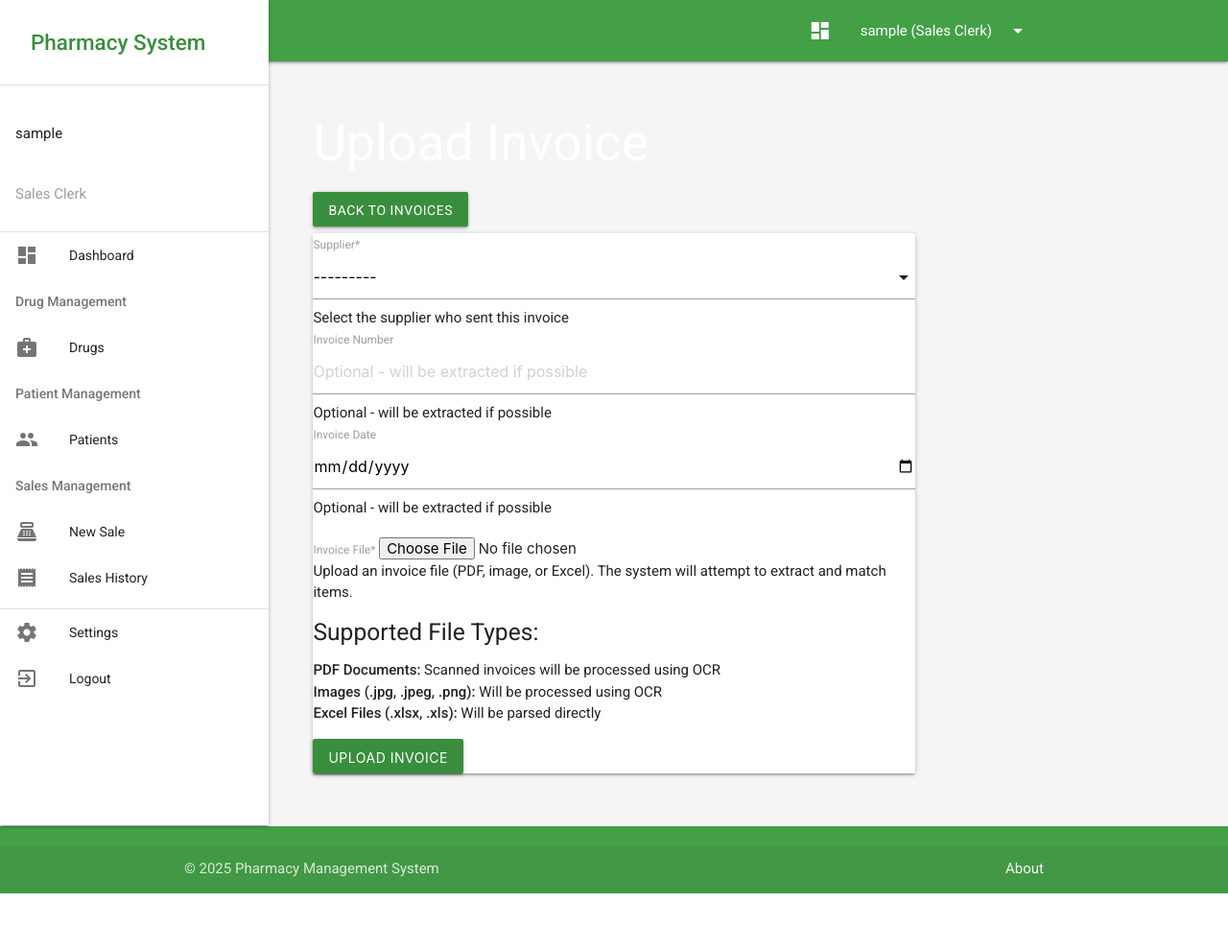
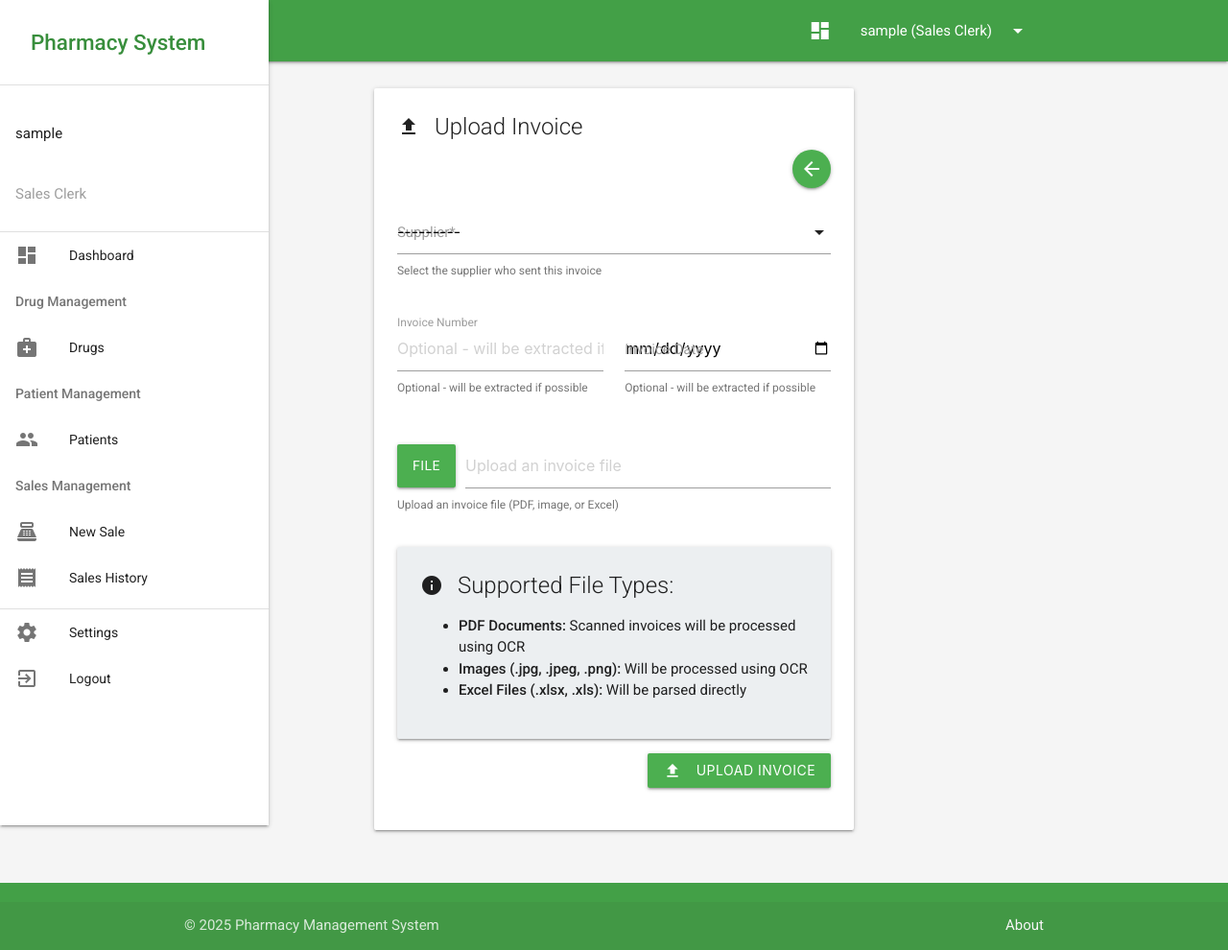
Before and after one commit to PMS12343/take-it, a Django app: page /invoices/upload/ in a window 1280 px wide. Shown: the whole page at 96% size. Before the commit the page ends 931 px from the top, so only its background shows below. Run offline with Django 4.2, Linux system fonts and the light colour scheme; the visitor is signed in with stand-in values (Sample User, id 1); data that the repository does not hold is empty; some libraries are stand-ins or nearby versions.

Commit message:
Update invoice and supplier views to use Materialize CSS framework.
Replit-Commit-Author: Agent
Replit-Commit-Session-Id: 3c2daeb6-2392-4764-a541-5070dff4f0ef
Replit-Commit-Screenshot-Url: https://storage.googleapis.com/screenshot-production-us-central1/b4720288-42d9-40bf-9e3c-cc01f7cd26bd/87933b02-8a53-4089-a58d-591f4f31a174.jpg

```diff
--- a/pharmacy_app/templates/invoices/upload.html
+++ b/pharmacy_app/templates/invoices/upload.html
@@ -3,75 +3,89 @@
 {% block title %}Upload Invoice | Pharmacy Management System{% endblock %}
 
 {% block content %}
-<div class="container mt-4">
-    <div class="d-flex justify-content-between align-items-center mb-4">
-        <h2 class="text-primary"><i class="fas fa-file-upload"></i> Upload Invoice</h2>
-        <a href="{% url 'invoice_list' %}" class="btn btn-secondary">
-            <i class="fas fa-arrow-left"></i> Back to Invoices
+<div class="container">
+    <div class="row">
+        <div class="col s12 m10 offset-m1">
+            <div class="card">
+                <div class="card-content">
+                    <span class="card-title">
+                        <i class="material-icons left">file_upload</i> Upload Invoice
+                    </span>
+                    <a href="{% url 'invoice_list' %}" class="btn-floating waves-effect waves-light green right">
+                        <i class="material-icons">arrow_back</i>
                     </a>
                 </div>
-
+                <div class="card-content">
                     {% include 'partials/messages.html' %}
 
-    <div class="row">
-        <div class="col-md-8 mx-auto">
-            <div class="card shadow">
-                <div class="card-body">
                     <form method="post" enctype="multipart/form-data">
                         {% csrf_token %}
 
-                        <div class="mb-3">
-                            <label for="{{ form.supplier.id_for_label }}" class="form-label">Supplier*</label>
+                        <div class="row">
+                            <div class="input-field col s12">
+                                <label for="{{ form.supplier.id_for_label }}">Supplier*</label>
                                 {{ form.supplier }}
                                 {% if form.supplier.errors %}
-                            <div class="text-danger small">{{ form.supplier.errors }}</div>
+                                <span class="red-text">{{ form.supplier.errors }}</span>
                                 {% endif %}
-                            <div class="form-text">Select the supplier who sent this invoice</div>
-                        </div>
-
-                        <div class="row mb-3">
-                            <div class="col-md-6">
-                                <label for="{{ form.invoice_number.id_for_label }}" class="form-label">Invoice Number</label>
-                                {{ form.invoice_number }}
-                                {% if form.invoice_number.errors %}
-                                <div class="text-danger small">{{ form.invoice_number.errors }}</div>
-                                {% endif %}
-                                <div class="form-text">Optional - will be extracted if possible</div>
-                            </div>
-                            <div class="col-md-6">
-                                <label for="{{ form.invoice_date.id_for_label }}" class="form-label">Invoice Date</label>
-                                {{ form.invoice_date }}
-                                {% if form.invoice_date.errors %}
-                                <div class="text-danger small">{{ form.invoice_date.errors }}</div>
-                                {% endif %}
-                                <div class="form-text">Optional - will be extracted if possible</div>
+                                <span class="helper-text">Select the supplier who sent this invoice</span>
                             </div>
                         </div>
 
-                        <div class="mb-3">
-                            <label for="{{ form.file.id_for_label }}" class="form-label">Invoice File*</label>
-                            {{ form.file }}
-                            {% if form.file.errors %}
-                            <div class="text-danger small">{{ form.file.errors }}</div>
+                        <div class="row">
+                            <div class="input-field col s12 m6">
+                                <label for="{{ form.invoice_number.id_for_label }}">Invoice Number</label>
+                                {{ form.invoice_number }}
+                                {% if form.invoice_number.errors %}
+                                <span class="red-text">{{ form.invoice_number.errors }}</span>
                                 {% endif %}
-                            <div class="form-text">
-                                Upload an invoice file (PDF, image, or Excel). The system will attempt to extract and match items.
+                                <span class="helper-text">Optional - will be extracted if possible</span>
+                            </div>
+                            <div class="input-field col s12 m6">
+                                <label for="{{ form.invoice_date.id_for_label }}">Invoice Date</label>
+                                {{ form.invoice_date }}
+                                {% if form.invoice_date.errors %}
+                                <span class="red-text">{{ form.invoice_date.errors }}</span>
+                                {% endif %}
+                                <span class="helper-text">Optional - will be extracted if possible</span>
                             </div>
                         </div>
 
-                        <div class="alert alert-info">
-                            <h5><i class="fas fa-info-circle"></i> Supported File Types:</h5>
-                            <ul>
+                        <div class="row">
+                            <div class="file-field input-field col s12">
+                                <div class="btn green">
+                                    <span>File</span>
+                                    <input type="file" name="file">
+                                </div>
+                                <div class="file-path-wrapper">
+                                    <input class="file-path validate" type="text" placeholder="Upload an invoice file">
+                                </div>
+                                {% if form.file.errors %}
+                                <span class="red-text">{{ form.file.errors }}</span>
+                                {% endif %}
+                                <span class="helper-text">Upload an invoice file (PDF, image, or Excel)</span>
+                            </div>
+                        </div>
+
+                        <div class="card blue-grey lighten-5">
+                            <div class="card-content">
+                                <span class="card-title">
+                                    <i class="material-icons left">info</i> Supported File Types:
+                                </span>
+                                <ul class="browser-default">
                                     <li><strong>PDF Documents:</strong> Scanned invoices will be processed using OCR</li>
                                     <li><strong>Images (.jpg, .jpeg, .png):</strong> Will be processed using OCR</li>
                                     <li><strong>Excel Files (.xlsx, .xls):</strong> Will be parsed directly</li>
                                 </ul>
                             </div>
+                        </div>
 
-                        <div class="d-grid gap-2 d-md-flex justify-content-md-end">
-                            <button type="submit" class="btn btn-primary">
-                                <i class="fas fa-upload"></i> Upload Invoice
+                        <div class="row">
+                            <div class="col s12 right-align">
+                                <button type="submit" class="btn green waves-effect waves-light">
+                                    <i class="material-icons left">file_upload</i> Upload Invoice
                                 </button>
+                            </div>
                         </div>
                     </form>
                 </div>
--- /dev/null
+++ b/pharmacy_app/templates/partials/messages.html
@@ -0,0 +1,20 @@
+{% if messages %}
+<div class="card-panel messages-panel">
+    {% for message in messages %}
+    <div class="message {% if message.tags %}{{ message.tags }}{% endif %}">
+        {% if message.level == DEFAULT_MESSAGE_LEVELS.ERROR %}
+        <i class="material-icons">error</i>
+        {% elif message.level == DEFAULT_MESSAGE_LEVELS.SUCCESS %}
+        <i class="material-icons">check_circle</i>
+        {% elif message.level == DEFAULT_MESSAGE_LEVELS.WARNING %}
+        <i class="material-icons">warning</i>
+        {% elif message.level == DEFAULT_MESSAGE_LEVELS.INFO %}
+        <i class="material-icons">info</i>
+        {% else %}
+        <i class="material-icons">message</i>
+        {% endif %}
+        {{ message }}
+    </div>
+    {% endfor %}
+</div>
+{% endif %}
```
Also changed, not shown: attached_assets/Pasted--File-home-runner-workspace-pythonlibs-lib-python3-11-site-packages-django-template-backends-djan-1743102596683.txt (added, +82 -0 lines), pharmacy_app/templates/invoices/list.html (+32 -25 lines), pharmacy_app/templates/suppliers/form.html (+47 -35 lines), pharmacy_app/templates/suppliers/list.html (+26 -17 lines). Lines whose indentation alone changed are shown as unchanged.
